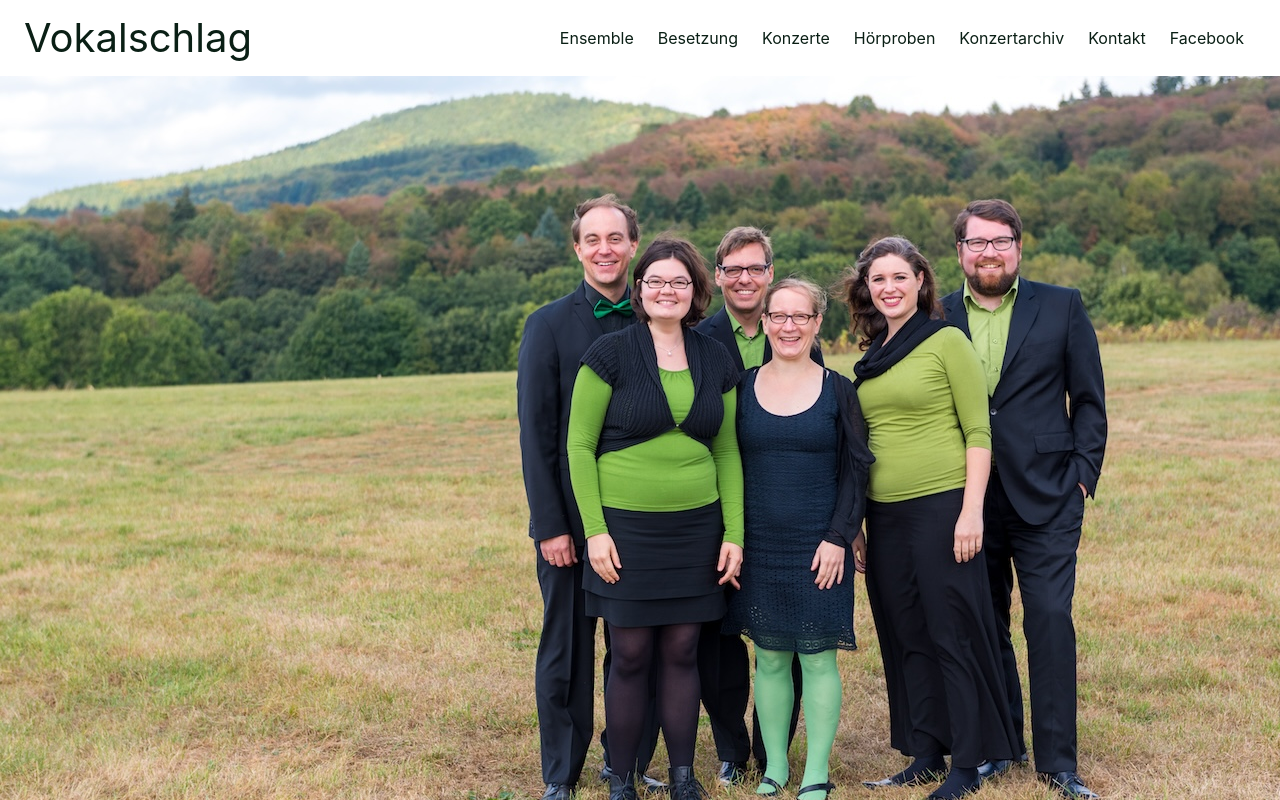
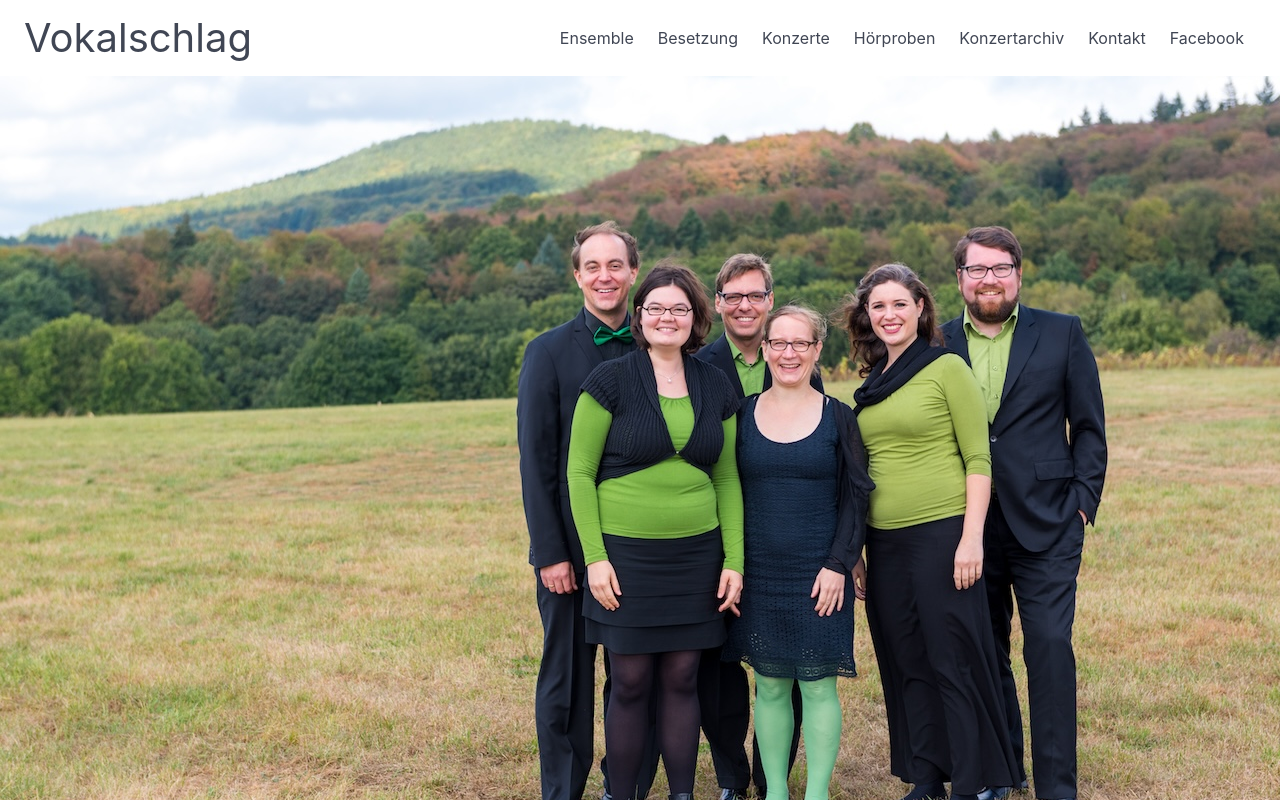
Before and after one commit to stschiff/vokalschlag-website, a Vue app: page / in a window 1280 px wide. Shown: the top 800 px of the page. Built offline with nearby package versions, Linux system fonts and the light colour scheme; no server answers.

Commit message:
updated hero image layout

```diff
--- a/src/Navbar.vue
+++ b/src/Navbar.vue
@@ -12,8 +12,7 @@ export default {
 </script>
 
 <template>
-    <section class="hero is-success is-fullheight header-image mt-5" :style="{ backgroundImage: `url(${imgHero})` }">
-        <!-- Hero header: will stick at the top -->
+    <img v-bind:src="imgHero" width="100%" class="is-fullheight mt-5" />
         <div class="hero-head">
             <nav class="navbar is-fixed-top semi-transparent">
                 <div class="navbar-brand semi-transparent">
@@ -39,14 +38,4 @@ export default {
                 </div>
             </nav>
         </div>
-    </section>
 </template>
-
-<style>
-.header-image {
-    background-position: center center;
-    background-repeat: no-repeat;
-    background-size: cover;
-    background-color: #999;
-}
-</style>
--- a/src/style.css
+++ b/src/style.css
@@ -4,10 +4,9 @@ html {
 }
 
 .header-image {
-    background-image: url("/assets/Vokalschlag-2.jpg");
-    background-position: center center;
+    background-position: center;
     background-repeat: no-repeat;
-    background-size: cover;
+    background-size: contain;
     background-color: #999;
 }
 
```
